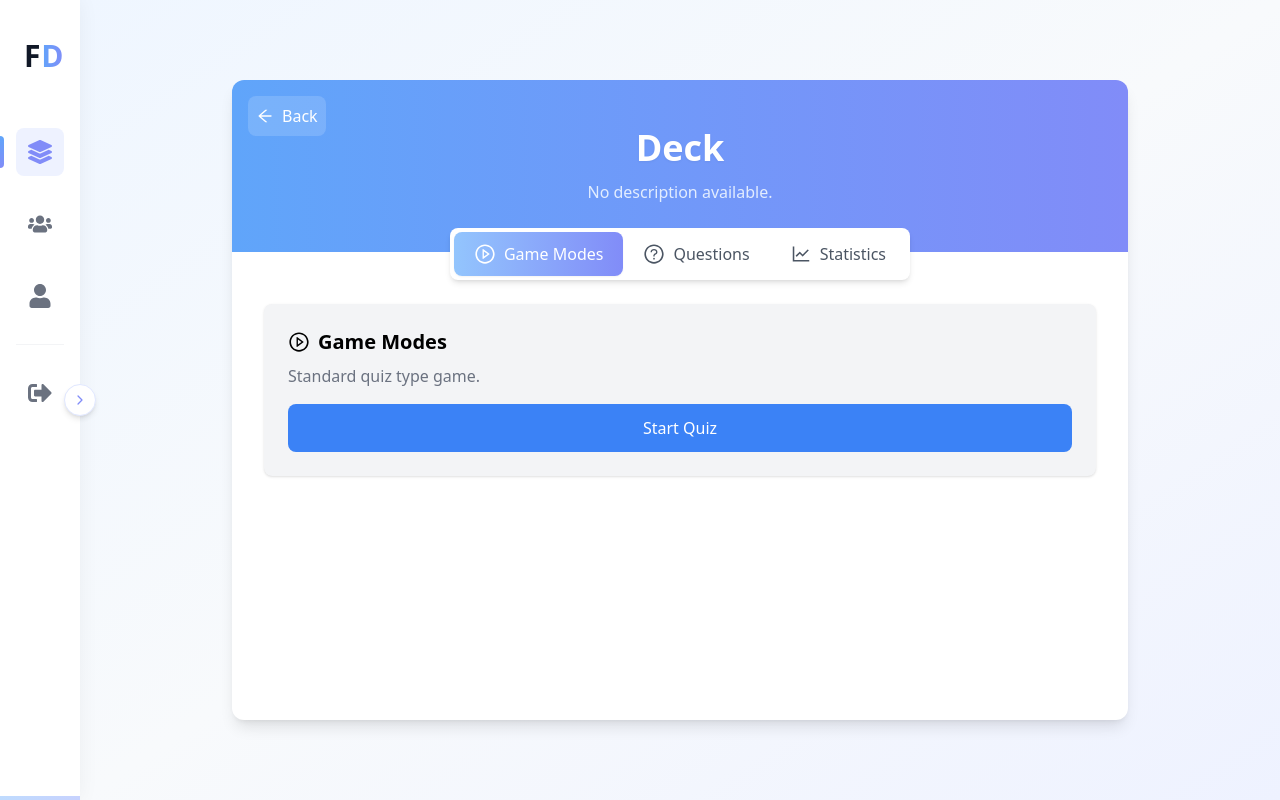
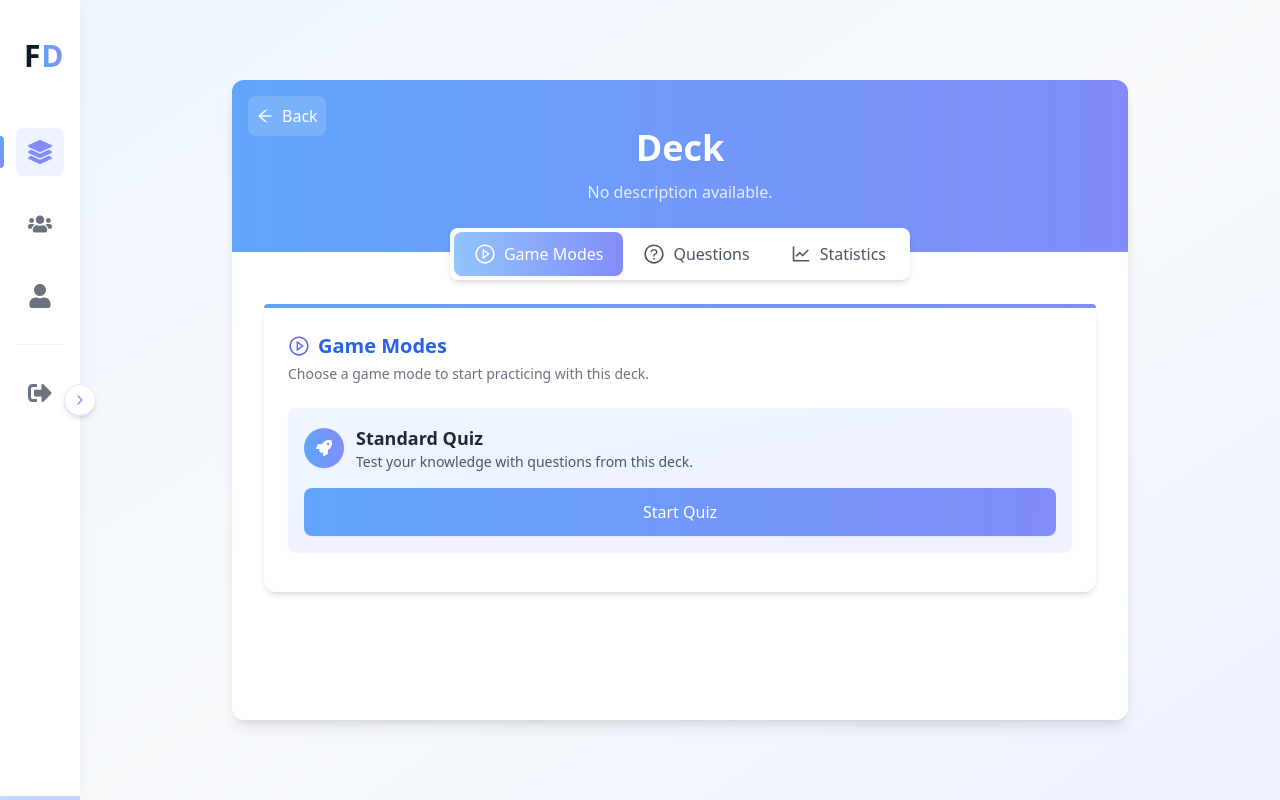
Before and after one commit to P4r1nc3/FlashDash_Frontend, a React (Vite) app: page /decks/1 in a window 1280 px wide. Built offline with nearby package versions, Linux system fonts and the light colour scheme; no server answers; sample sign-in values are in the browser's storage.

Commit message:
Remade GameModesTab

```diff
--- a/src/pages/deckDetails/GameModesTab.tsx
+++ b/src/pages/deckDetails/GameModesTab.tsx
@@ -1,5 +1,6 @@
 import { useNavigate } from "react-router-dom";
 import { AiOutlinePlayCircle } from "react-icons/ai";
+import { FaRocket } from "react-icons/fa";
 
 interface GameModesTabProps {
     deckId: string;
@@ -9,19 +10,75 @@ const GameModesTab = ({ deckId }: GameModesTabProps) => {
     const navigate = useNavigate();
 
     return (
-        <div className="p-6 bg-gray-100 rounded-lg shadow">
-            <h2 className="text-xl font-semibold flex items-center gap-2">
-                <AiOutlinePlayCircle size={22} /> Game Modes
+        <div className="bg-white rounded-xl shadow-md w-full">
+            {/* Top gradient line */}
+            <div className="h-1 w-full bg-gradient-to-r from-blue-400 to-indigo-400 rounded-t-xl"></div>
+
+            <div className="p-6">
+                <h2 className="text-xl font-bold text-blue-600 flex items-center gap-2 mb-1">
+                    <AiOutlinePlayCircle size={22} className="text-indigo-500" /> Game Modes
                 </h2>
-            <p className="text-gray-500 mt-2">Standard quiz type game.</p>
+                <p className="text-gray-500 mb-6 text-sm">Choose a game mode to start practicing with this deck.</p>
+
+                <div className="bg-gradient-to-br from-blue-50 to-indigo-50 p-4 rounded-lg shadow-sm mb-4">
+                    <div className="flex items-center mb-2">
+                        <div className="w-10 h-10 bg-gradient-to-r from-blue-400 to-indigo-400 rounded-full flex items-center justify-center shadow-sm mr-3">
+                            <FaRocket className="text-white" />
+                        </div>
+                        <div>
+                            <h3 className="text-lg font-semibold text-gray-800">Standard Quiz</h3>
+                            <p className="text-gray-600 text-sm">Test your knowledge with questions from this deck.</p>
+                        </div>
+                    </div>
                     <button
-                className="mt-4 bg-blue-500 text-white py-3 px-6 rounded-lg w-full"
+                        className="mt-2 bg-gradient-to-r from-blue-400 to-indigo-400 hover:from-blue-500 hover:to-indigo-500 text-white py-3 px-6 rounded-lg w-full font-medium transition-colors shadow-sm relative overflow-hidden"
                         onClick={() => navigate(`/decks/${deckId}/quiz`)}
                     >
                         Start Quiz
+                        <div className="absolute top-0 -inset-full h-full w-1/2 z-5 block transform -skew-x-12 bg-gradient-to-r from-transparent to-white opacity-20 animate-shine"></div>
                     </button>
+                </div>
+
+                {/*
+                <div className="bg-gradient-to-br from-blue-50 to-indigo-50 p-4 rounded-lg shadow-sm">
+                    <div className="flex items-center mb-2">
+                        <div className="w-10 h-10 bg-gradient-to-r from-green-400 to-teal-400 rounded-full flex items-center justify-center shadow-sm mr-3">
+                            <FaStopwatch className="text-white" />
+                        </div>
+                        <div>
+                            <h3 className="text-lg font-semibold text-gray-800">Timed Challenge</h3>
+                            <p className="text-gray-600 text-sm">Race against the clock to answer as many questions as possible.</p>
+                        </div>
+                    </div>
+                    <button
+                        className="mt-2 bg-gradient-to-r from-green-400 to-teal-400 hover:from-green-500 hover:to-teal-500 text-white py-3 px-6 rounded-lg w-full font-medium transition-colors shadow-sm relative overflow-hidden"
+                        onClick={() => navigate(`/decks/${deckId}/timed`)}
+                    >
+                        Start Timed Challenge
+                        <div className="absolute top-0 -inset-full h-full w-1/2 z-5 block transform -skew-x-12 bg-gradient-to-r from-transparent to-white opacity-20 animate-shine"></div>
+                    </button>
+                </div>
+                */}
+            </div>
         </div>
     );
 };
 
+// Add keyframes for the shine animation
+const style = document.createElement('style');
+style.innerHTML = `
+@keyframes shine {
+  from {
+    left: -100%;
+  }
+  to {
+    left: 100%;
+  }
+}
+.animate-shine {
+  animation: shine 3s infinite;
+}
+`;
+document.head.appendChild(style);
+
 export default GameModesTab;
```
Lines whose indentation alone changed are shown as unchanged.
